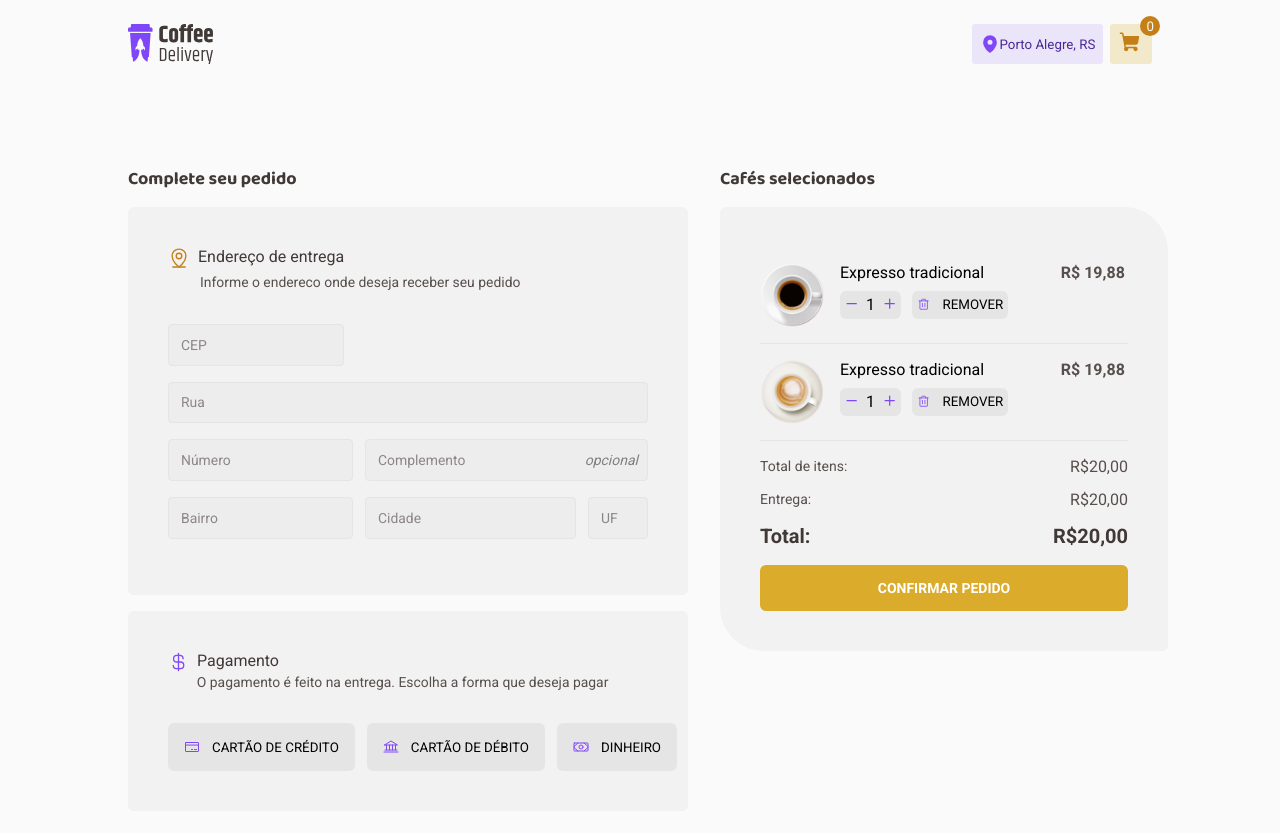
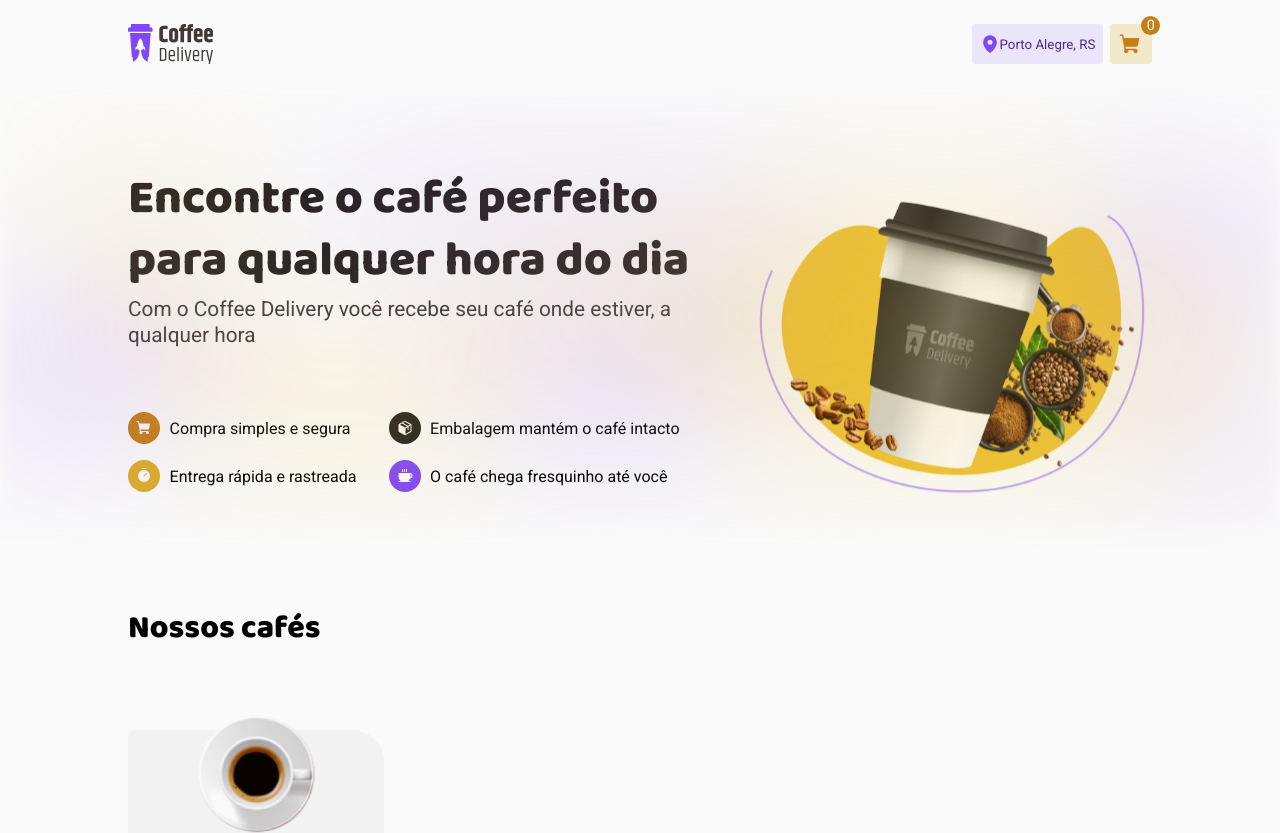
Before and after one commit to PatricFonseca/ignite-coffee-delivery, a React (Vite) app: page / in a window 1280 px wide. Shown: the top 833 px of the page. Built offline with nearby package versions, Linux system fonts and the light colour scheme.

Commit message:
added react-router-dom and routes

```diff
--- a/package.json
+++ b/package.json
@@ -11,6 +11,7 @@
     "phosphor-react": "^1.4.1",
     "react": "^18.0.0",
     "react-dom": "^18.0.0",
+    "react-router-dom": "^6.8.0",
     "styled-components": "^5.3.6"
   },
   "devDependencies": {
--- a/src/App.tsx
+++ b/src/App.tsx
@@ -5,13 +5,37 @@ import { CartContextProvider } from "./contexts/CartContext";
 import { Home } from "./pages/Home";
 import { Checkout } from "./pages/Checkout";
 import { SuccessPage } from "./pages/SuccessPage";
+import {
+	Route,
+	Link,
+	useParams,
+	createBrowserRouter,
+	RouterProvider,
+} from "react-router-dom";
+
+const router = createBrowserRouter([
+	{
+		path: "/",
+		element: <Home />,
+	},
+	{
+		path: "/cart",
+		element: <Checkout />,
+	},
+	{
+		path: "/success",
+		element: <SuccessPage />,
+	},
+]);
 
 function App() {
 	return (
 		<>
 			<ThemeProvider theme={defaultTheme}>
 				<CartContextProvider>
-					<Checkout />
+					<RouterProvider router={router} />
+
+					{/* <Checkout /> */}
 					{/* <Home /> */}
 					{/* <SuccessPage /> */}
 				</CartContextProvider>
--- a/src/components/Header/index.tsx
+++ b/src/components/Header/index.tsx
@@ -1,3 +1,6 @@
+import { useContext, useEffect, useState } from "react";
+import { MapPin, ShoppingCart } from "phosphor-react";
+import { Link } from "react-router-dom";
 import {
 	CartButton,
 	HeaderBox,
@@ -5,8 +8,6 @@ import {
 	LocationButton,
 } from "./styles";
 import ImgLogo from "../../assets/img/Logo.svg";
-import { MapPin, ShoppingCart } from "phosphor-react";
-import { useContext, useEffect, useState } from "react";
 import { CartContext } from "../../contexts/CartContext";
 
 export function Header() {
@@ -28,7 +29,7 @@ export function Header() {
 							<span>Porto Alegre, RS</span>
 						</LocationButton>
 
-            <CartButton>
+						<CartButton to={"/cart"}>
 							<ShoppingCart weight="fill" size={23} />
 							<span>{quantityDifferentItens}</span>
 						</CartButton>
--- a/src/components/Header/styles.ts
+++ b/src/components/Header/styles.ts
@@ -1,3 +1,4 @@
+import { Link } from "react-router-dom";
 import styled from "styled-components";
 
 export const HeaderContainer = styled.div`
@@ -36,13 +37,15 @@ export const LocationButton = styled.button`
 	border-radius: 0.2rem;
 `;
 
-export const CartButton = styled.button`
+export const CartButton = styled(Link)`
 	position: relative;
 	background-color: ${(props) => props.theme["yellow-light"]};
 	color: ${(props) => props.theme["yellow-dark"]};
 	/* padding: 0.5rem; */
 	padding: 0 0.6rem;
 	border-radius: 0.2rem;
+	display: flex;
+	align-items: center;
 
 	span {
 		display: flex;
@@ -54,8 +57,10 @@ export const CartButton = styled.button`
 		/* border: 1px solid; */
 		border-radius: 50%;
 		background-color: ${(props) => props.theme["yellow-dark"]};
-    width: 1.25rem;
-    height: 1.25rem;
+		width: 1.2rem;
+		height: 1.2rem;
 		color: ${(props) => props.theme["white"]};
+
+		font-size: 0.9rem;
 	}
 `;
--- a/src/pages/Checkout/index.tsx
+++ b/src/pages/Checkout/index.tsx
@@ -1,3 +1,5 @@
+import { useState } from "react";
+import { Link } from "react-router-dom";
 import {
 	Bank,
 	CreditCard,
@@ -42,7 +44,6 @@ import {
 import { InputNumberWithButton } from "../../components/InputNumberWithButton";
 import TypeExpresso from "../../assets/img/TypeExpresso.svg";
 import TypeLatte from "../../assets/img/TypeLatte.svg";
-import { useState } from "react";
 // import FormExample from "../../components/InputComplement";
 
 interface ColorsTheme {
@@ -193,7 +194,9 @@ export function Checkout() {
 									<h3>R$20,00</h3>
 								</TotalCardRow>
 							</TotalCard>
-							<ConfirmButton type="submit">Confirmar pedido</ConfirmButton>
+							<Link to={"/success"}>
+								<ConfirmButton type="submit">Confirmar pedido</ConfirmButton>
+							</Link>
 						</RightCardBox>
 					</div>
 				</ContainerScreen>
```
Also changed, not shown: 1 other file (tests, documents, lock files or other folders). Lines whose indentation alone changed are shown as unchanged.
